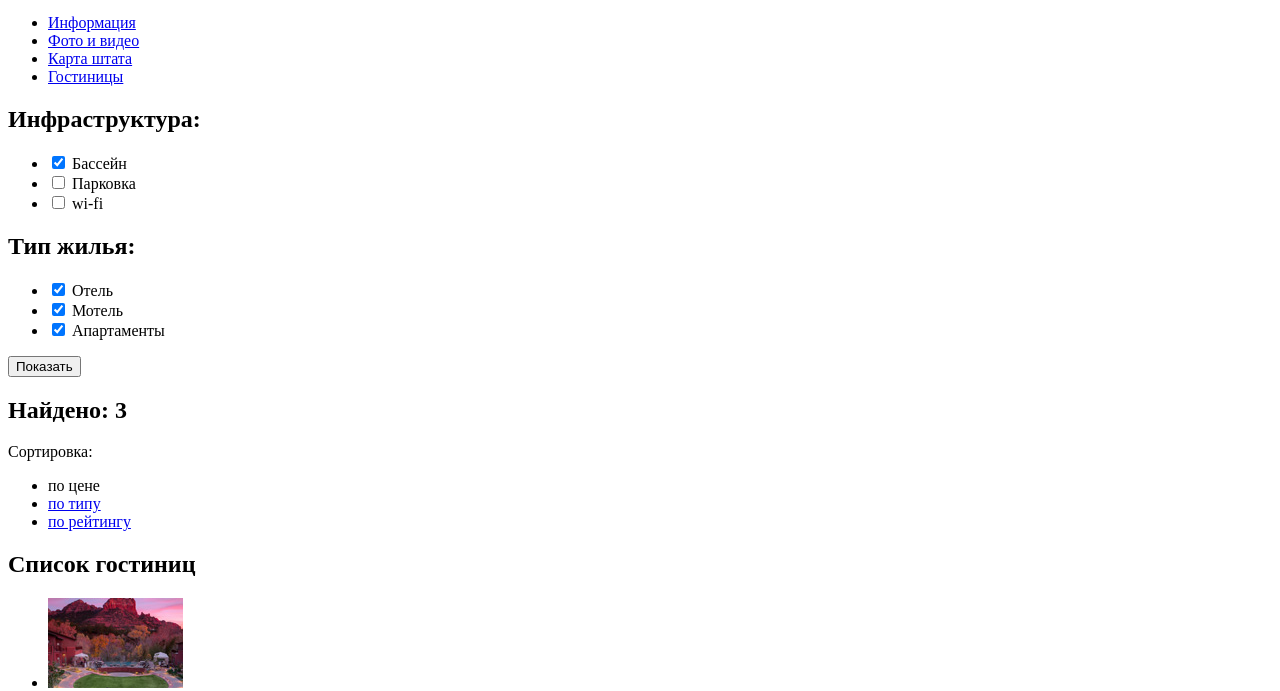
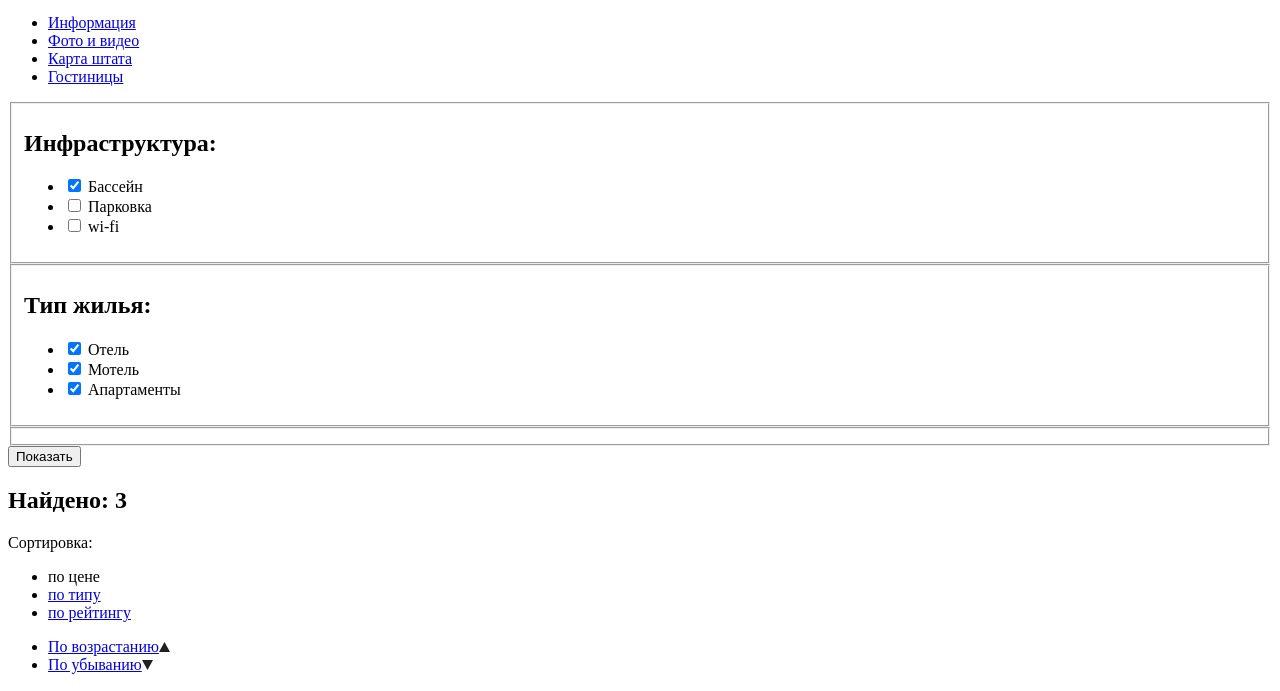
Before and after one commit to BlazyOne/1009883-sedona-25, a plain HTML site: page hotels.html in a window 1280 px wide. Shown: the part 85-776 px from the top of the page. Drawn offline with Linux system fonts and the light colour scheme.

Commit message:
Добавлены теги fieldset в hotels, явно прописан метод get для форм и добавлено направление сортировки

```diff
--- a/hotels.html
+++ b/hotels.html
@@ -20,7 +20,8 @@
     </header>
     <main>
       <section class="hotel-search-form">
-        <form action="">
+        <form method="get" action="">
+          <fieldset>
             <div class="form-infrastructure">
               <h2>Инфраструктура:</h2>
               <ul>
@@ -38,6 +39,8 @@
                 </li>
               </ul>
             </div>
+          </fieldset>
+          <fieldset>
             <div class="form-type">
               <h2>Тип жилья:</h2>
               <ul>
@@ -54,9 +57,12 @@
                   <label for="apartments-field">Апартаменты</label>
                 </li>
             </div>
+          </fieldset>
+          <fieldset>
             <div class="form-price">
 
             </div>
+          </fieldset>
           <div class="form-submit">
             <button type="submit">Показать</button>
           </div>
@@ -67,9 +73,13 @@
         <h2>Найдено: 3</h2>
         <p>Сортировка:</p>
         <ul class="sorting-list">
-          <li><a class="sorting-current">по цене</a></li>
+          <li><a class="sorting-type-current">по цене</a></li>
           <li><a href="#">по типу</a></li>
           <li><a href="#">по рейтингу</a></li>
+        </ul>
+        <ul class="sorting-direction">
+          <li><a href="#"><span class="visually-hidden">По возрастанию</span><img src="img/icon-up.svg" alt="По возрастанию"></a></li>
+          <li><a class="sorting-direction-current" href="#"><span class="visually-hidden">По убыванию</span><img src="img/icon-down.svg" alt="По убыванию"></a></li>
         </ul>
       </section>
 
```
Also changed, not shown: index.html (+1 -1 lines). Lines whose indentation alone changed are shown as unchanged.
